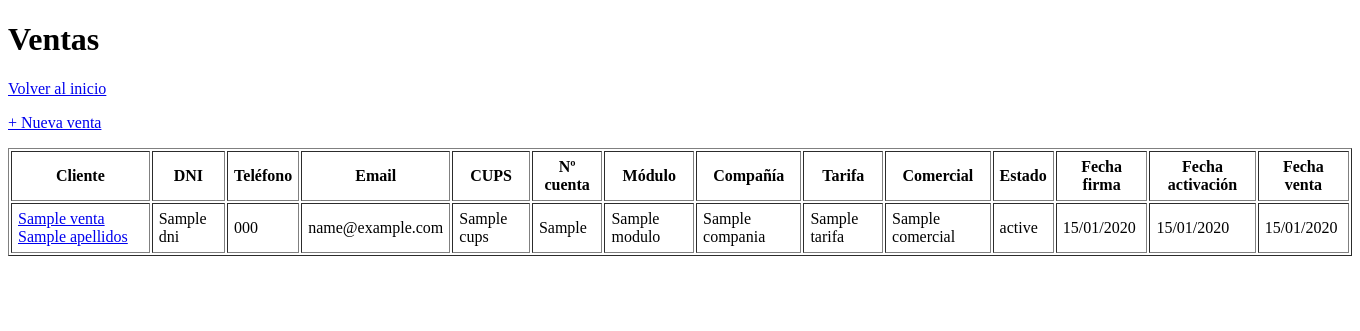
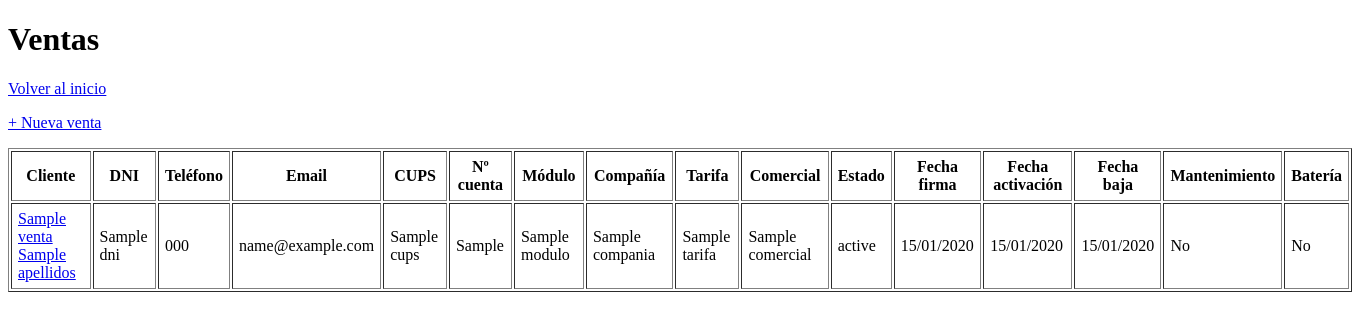
Before and after one commit to EnNiCa/basette-hub, a Flask app: template templates/ventas/listado.html in a window 1360 px wide. Shown: the top 331 px of the page. Run offline with Flask 3, Linux system fonts and the light colour scheme; the template is opened without the code that fills it: most values are stand-ins (such as "Sample title", 1, 10 or a date in 2020).

Commit message:
Cambios realizados en base de datos. Ventas

```diff
--- a/schema.sql
+++ b/schema.sql
@@ -68,8 +68,12 @@ CREATE TABLE ventas (
     fecha_descomision DATE,
     importe_liquidar DECIMAL(10,2),
     importe_descomisionado DECIMAL(10,2),
+    mantenimiento BOOLEAN NOT NULL DEFAULT FALSE,
+    bateria BOOLEAN NOT NULL DEFAULT FALSE,
+    fecha_pago_comercial DATE,
+    importe_pago_comercial DECIMAL(10,2),
+    fecha_descomision_comercial DATE,
     estado ENUM('nulo','pendiente_carga','pendiente_firma','scoring','activacion','activa','incidencia','baja') NOT NULL DEFAULT 'nulo',
-    fecha_venta DATE DEFAULT (CURRENT_DATE),
     FOREIGN KEY (lead_id) REFERENCES leads(id),
     FOREIGN KEY (comercial_id) REFERENCES usuarios(id),
     FOREIGN KEY (compania_id) REFERENCES companias(id),
--- a/templates/ventas/listado.html
+++ b/templates/ventas/listado.html
@@ -25,10 +25,12 @@
                 <th>Estado</th>
                 <th>Fecha firma</th>
                 <th>Fecha activación</th>
-                <th>Fecha venta</th>
+                <th>Fecha baja</th>
+                <th>Mantenimiento</th>
+                <th>Batería</th>
                 {% if es_admin %}
                 <th>Fecha liquidación</th>
-                <th>Importe a liquidar</th>
+                <th>Importe compañía</th>
                 <th>Fecha descomisión</th>
                 <th>Importe descomisionado</th>
                 {% endif %}
@@ -50,7 +52,9 @@
                 <td>{{ venta.estado }}</td>
                 <td>{{ venta.fecha_firma.strftime('%d/%m/%Y') if venta.fecha_firma else '-' }}</td>
                 <td>{{ venta.fecha_activacion.strftime('%d/%m/%Y') if venta.fecha_activacion else '-' }}</td>
-                <td>{{ venta.fecha_venta.strftime('%d/%m/%Y') }}</td>
+                <td>{{ venta.fecha_baja.strftime('%d/%m/%Y') if venta.fecha_baja else '-' }}</td>
+                <td>{{ 'Sí' if venta.mantenimiento else 'No' }}</td>
+                <td>{{ 'Sí' if venta.bateria else 'No' }}</td>
                 {% if es_admin %}
                 <td>{{ venta.fecha_liquidacion.strftime('%d/%m/%Y') if venta.fecha_liquidacion else '-' }}</td>
                 <td>{{ venta.importe_liquidar if venta.importe_liquidar is not none else '-' }}</td>
@@ -60,7 +64,7 @@
             </tr>
             {% else %}
             <tr>
-                <td colspan="{{ 18 if es_admin else 14 }}">No hay ventas todavía.</td>
+                <td colspan="{{ 20 if es_admin else 16 }}">No hay ventas todavía.</td>
             </tr>
             {% endfor %}
         </tbody>
```
Also changed, not shown: modules/ventas/routes.py (+9 -7 lines).
